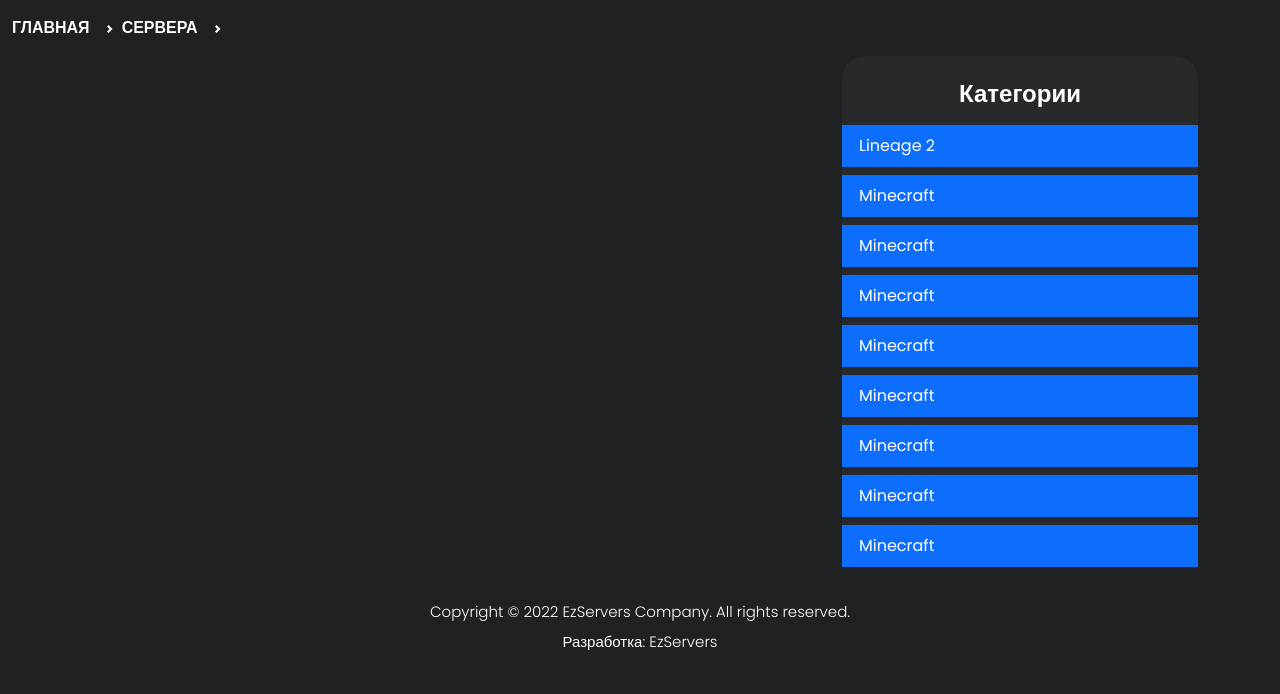
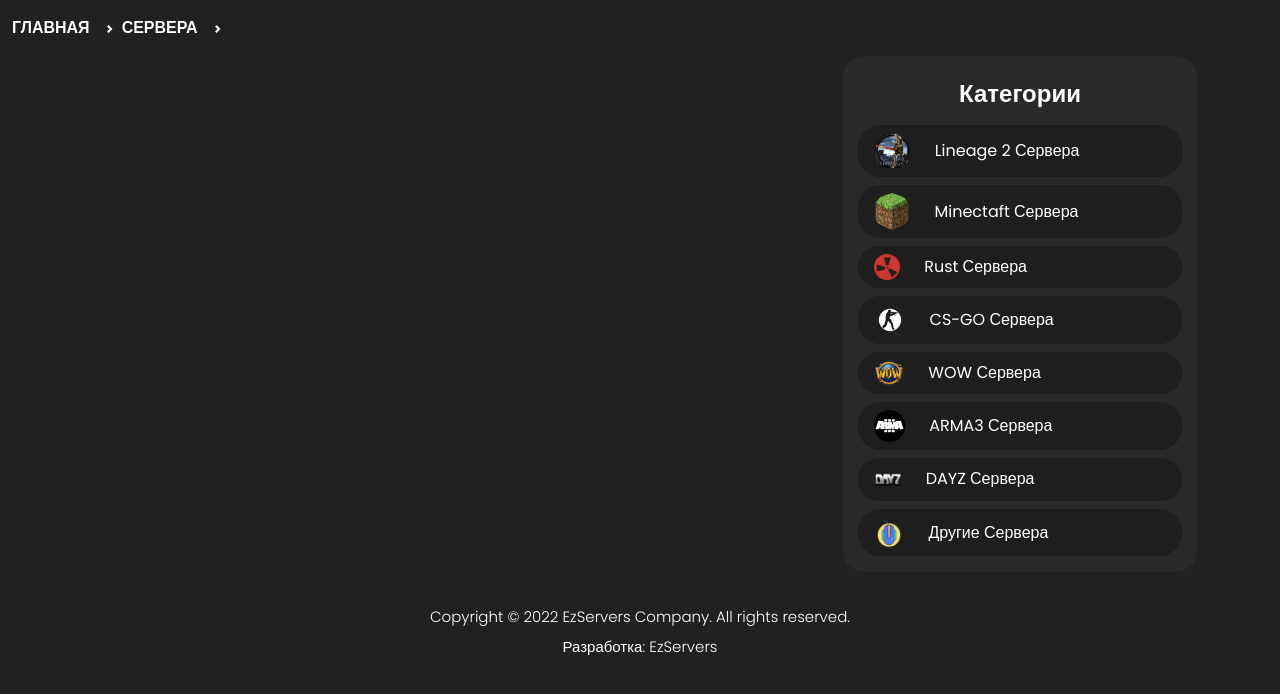
Before and after one commit to GrekF3/l2site, a Django app: page /servers/1/ in a window 1280 px wide. Shown: the part 77-771 px from the top of the page. Run offline with Django 4.2, Linux system fonts and the light colour scheme; data that the repository does not hold is empty; some libraries are stand-ins or nearby versions.

Commit message:
Навигация в браузере серверов

```diff
--- a/l2/static/res/css/style.css
+++ b/l2/static/res/css/style.css
@@ -142,6 +142,11 @@
     border-radius: 23px;
 }
 
+.cat-color {
+    background-color: rgb(30 30 30);
+    border-radius: 23px;
+}
+
 *, ::after, ::before {
     box-sizing: border-box;
 }
--- a/l2/templates/browse.html
+++ b/l2/templates/browse.html
@@ -103,35 +103,105 @@
 				<div class="align-items-center text-center pt-4">
 					<h4 class="nk-widget-title text-center"><span>Категории</span></h4>
 				</div>
-				<div class="list-group mt-3">
-					<ul>
-						<li>
-							<a href="#" class="list-group-item list-group-item-action active">Lineage 2</a>
+				<div class="list-group mt-3 p-3 pt-0">
+					<ul class="list-group-flush">
+						<li class="cat-color">
+							<a href="#" class="cat-color white_p list-group-item list-group-item-action d-flex justify-content-start">
+								<div class="row align-items-center">
+									<div class="col-lg-3 col-2">
+									<img src="{% static 'assets/images/icons/lineage.png' %}" style="max-height: 50px; border-radius: 50%;" alt="Lineage-2">
+									</div>
+									<div class="col">
+									Lineage 2 Сервера
+									</div>
+								</div>
+							</a>
 						</li>
-						<li>
-							<a href="#" class="list-group-item list-group-item-action active mt-2">Minecraft</a>
+						<li class="cat-color mt-2">
+							<a href="#" class="cat-color white_p list-group-item list-group-item-action d-flex justify-content-start">
+								<div class="row align-items-center">
+									<div class="col-lg-3 col-2">
+									<img src="{% static 'assets/images/icons/minecraft.png' %}" style="max-height: 50px; border-radius: 50%;" alt="Minectaft">
+									</div>
+									<div class="col">
+									Minectaft Сервера
+									</div>
+								</div>
+							</a>
 						</li>
-						<li>
-							<a href="#" class="list-group-item list-group-item-action active mt-2">Minecraft</a>
+						<li class="cat-color mt-2">
+							<a href="#" class="cat-color white_p list-group-item list-group-item-action d-flex justify-content-start">
+								<div class="row align-items-center">
+									<div class="col-lg-3 col-2">
+									<img src="{% static 'assets/images/icons/rust.png' %}" style="max-height: 50px; border-radius: 50%;" alt="Rust">
+									</div>
+									<div class="col">
+									Rust Сервера
+									</div>
+								</div>
+							</a>
 						</li>
-						<li>
-							<a href="#" class="list-group-item list-group-item-action active mt-2">Minecraft</a>
+						<li class="cat-color mt-2">
+							<a href="#" class="cat-color white_p list-group-item list-group-item-action d-flex justify-content-start">
+								<div class="row align-items-center">
+									<div class="col-lg-3 col-2">
+									<img src="{% static 'assets/images/icons/csgo.png' %}" style="max-height: 50px; border-radius: 50%;" alt="csgo">
+									</div>
+									<div class="col">
+									CS-GO Сервера
+									</div>
+								</div>
+							</a>
 						</li>
-						<li>
-							<a href="#" class="list-group-item list-group-item-action active mt-2">Minecraft</a>
+						<li class="cat-color mt-2">
+							<a href="#" class="cat-color white_p list-group-item list-group-item-action d-flex justify-content-start">
+								<div class="row align-items-center">
+									<div class="col-lg-3 col-2">
+									<img src="{% static 'assets/images/icons/wow.png' %}" style="max-height: 50px; border-radius: 50%;" alt="WOW">
+									</div>
+									<div class="col">
+									WOW Сервера
+									</div>
+								</div>
+							</a>
 						</li>
-						<li>
-							<a href="#" class="list-group-item list-group-item-action active mt-2">Minecraft</a>
+						<li class="cat-color mt-2">
+							<a href="#" class="cat-color white_p list-group-item list-group-item-action d-flex justify-content-start">
+								<div class="row align-items-center">
+									<div class="col-lg-3 col-2">
+									<img src="{% static 'assets/images/icons/arma.png' %}" style="max-height: 50px; border-radius: 50%;" alt="ARMA3">
+									</div>
+									<div class="col">
+									ARMA3 Сервера
+									</div>
+								</div>
+							</a>
 						</li>
-						<li>
-							<a href="#" class="list-group-item list-group-item-action active mt-2">Minecraft</a>
+						<li class="cat-color mt-2">
+							<a href="#" class="cat-color white_p list-group-item list-group-item-action d-flex justify-content-start">
+								<div class="row align-items-center">
+									<div class="col-lg-3 col-2">
+									<img src="{% static 'assets/images/icons/dayz.png' %}" style="max-height: 50px; border-radius: 50%;" alt="DAYZ">
+									</div>
+									<div class="col">
+									DAYZ Сервера
+									</div>
+								</div>
+							</a>
 						</li>
-						<li>
-							<a href="#" class="list-group-item list-group-item-action active mt-2">Minecraft</a>
+						<li class="cat-color mt-2">
+							<a href="#" class="cat-color white_p list-group-item list-group-item-action d-flex justify-content-start">
+								<div class="row align-items-center">
+									<div class="col-lg-3 col-2">
+									<img src="{% static 'assets/images/icons/other.png' %}" style="max-height: 50px; border-radius: 50%;" alt="other">
+									</div>
+									<div class="col">
+									Другие Сервера
+									</div>
+								</div>
+							</a>
 						</li>
-						<li>
-							<a href="#" class="list-group-item list-group-item-action active mt-2">Minecraft</a>
-						</li>
+
 					</ul>
 				</div>
 			</div>
```
Also changed, not shown: l2/static/assets/images/icons/arma.png (added), l2/static/assets/images/icons/csgo.png (added), l2/static/assets/images/icons/csgo.svg (added), l2/static/assets/images/icons/dayz.png (added), l2/static/assets/images/icons/lineage.jpeg (added), l2/static/assets/images/icons/lineage.png (added), l2/static/assets/images/icons/minecraft.jpg (added), l2/static/assets/images/icons/minecraft.png (added), l2/static/assets/images/icons/other.png (added), l2/static/assets/images/icons/rust.png (added), l2/static/assets/images/icons/wow.png (added).
